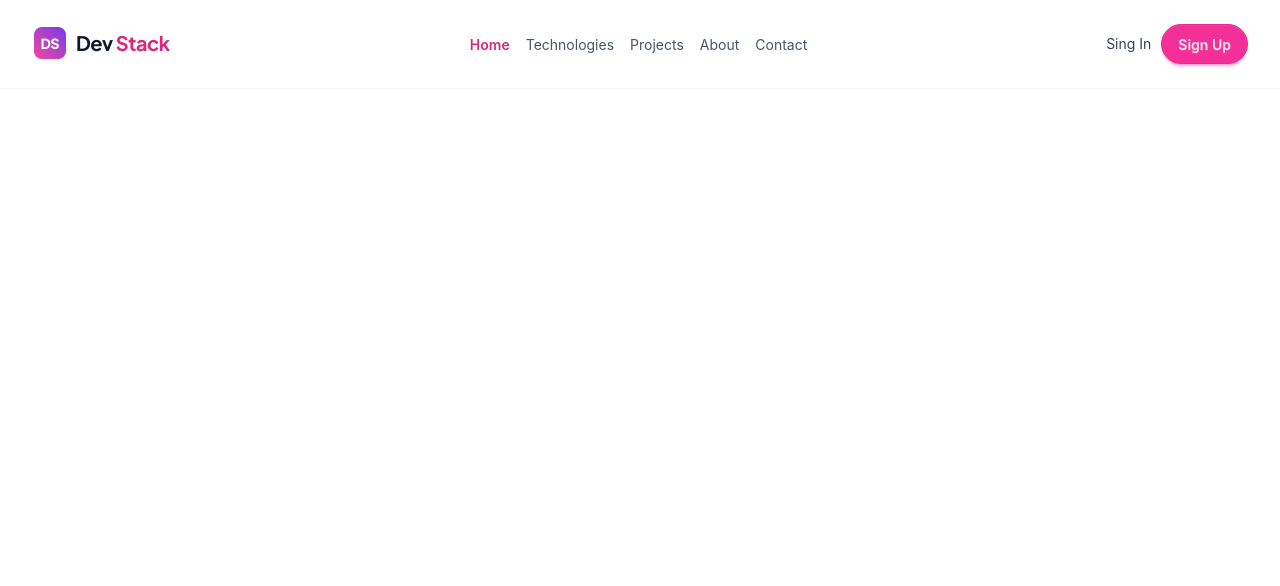
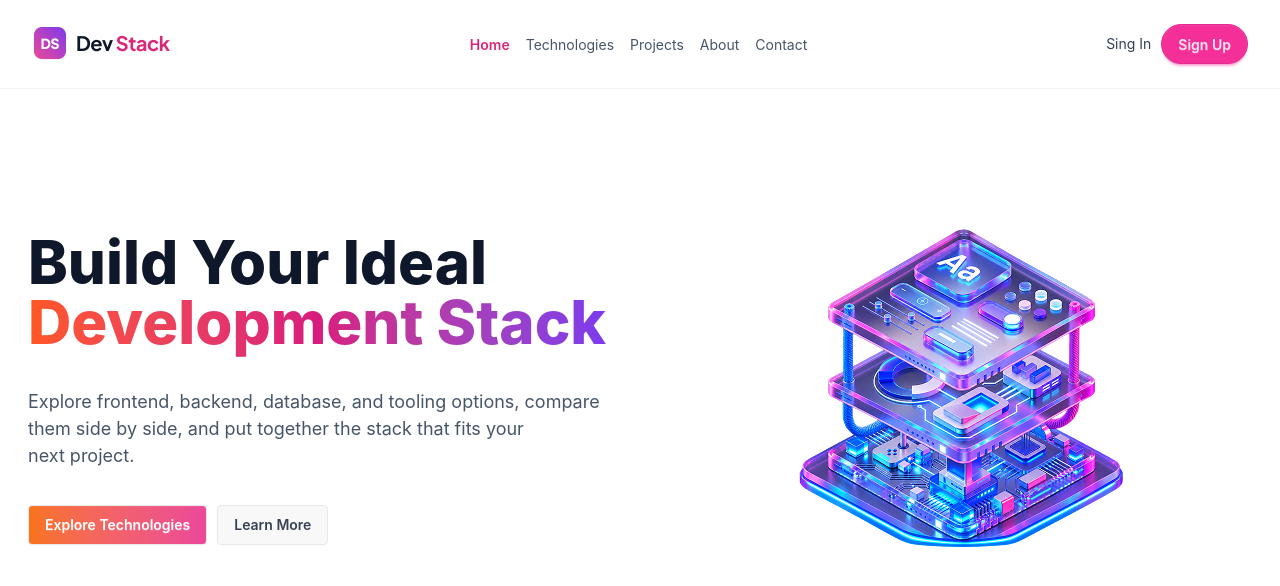
Before and after one commit to miaakash/Assinment-5.now-its-correct, a React (Vite) app: page / in a window 1280 px wide. Shown: the top 586 px of the page. Built offline with nearby package versions, Linux system fonts and the light colour scheme.

Commit message:
2nd comit

```diff
--- a/src/App.tsx
+++ b/src/App.tsx
@@ -25,7 +25,7 @@ function App() {
   return (
     <>
      <Nav></Nav>
-
+      <Hero></Hero>
 
 
     </>
```
